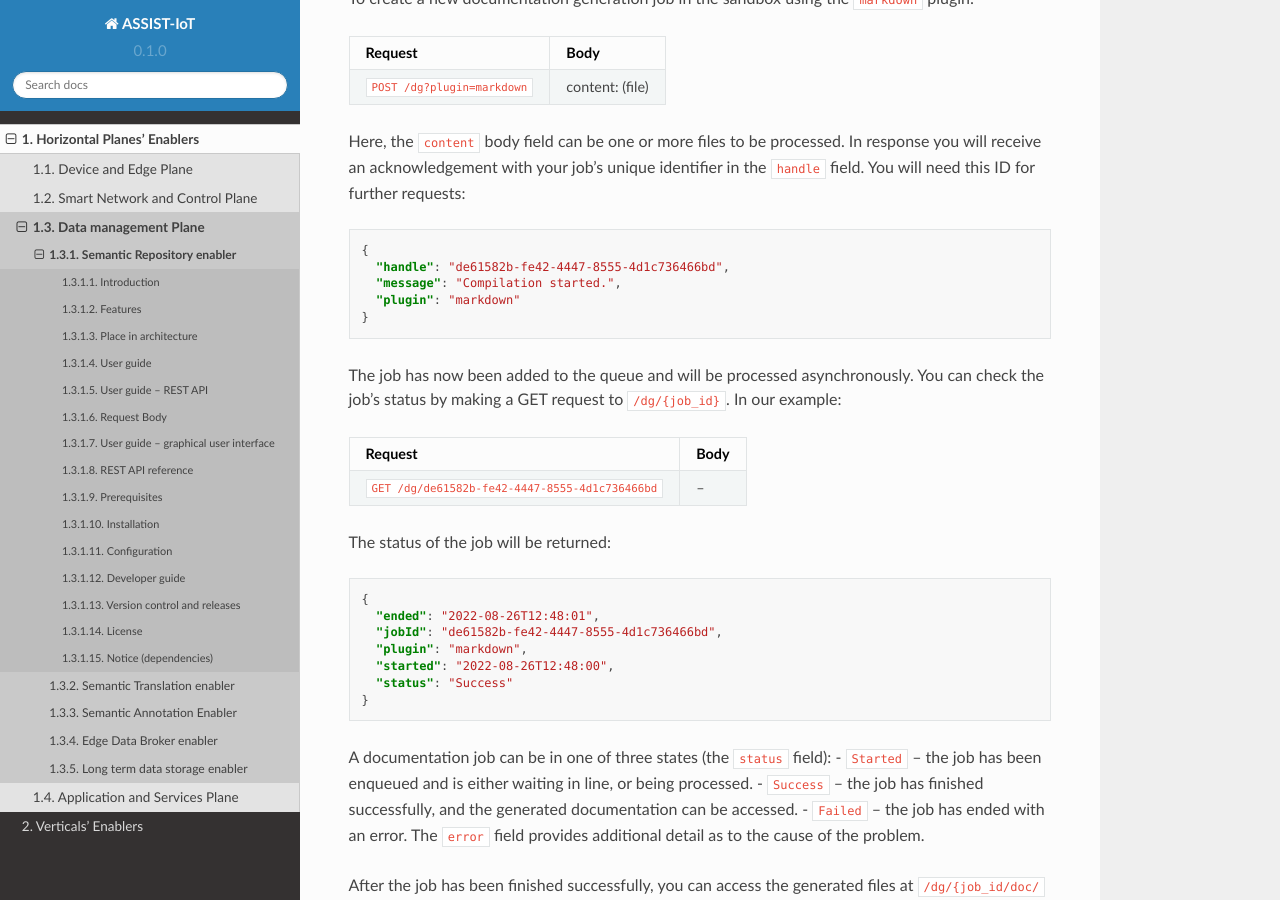
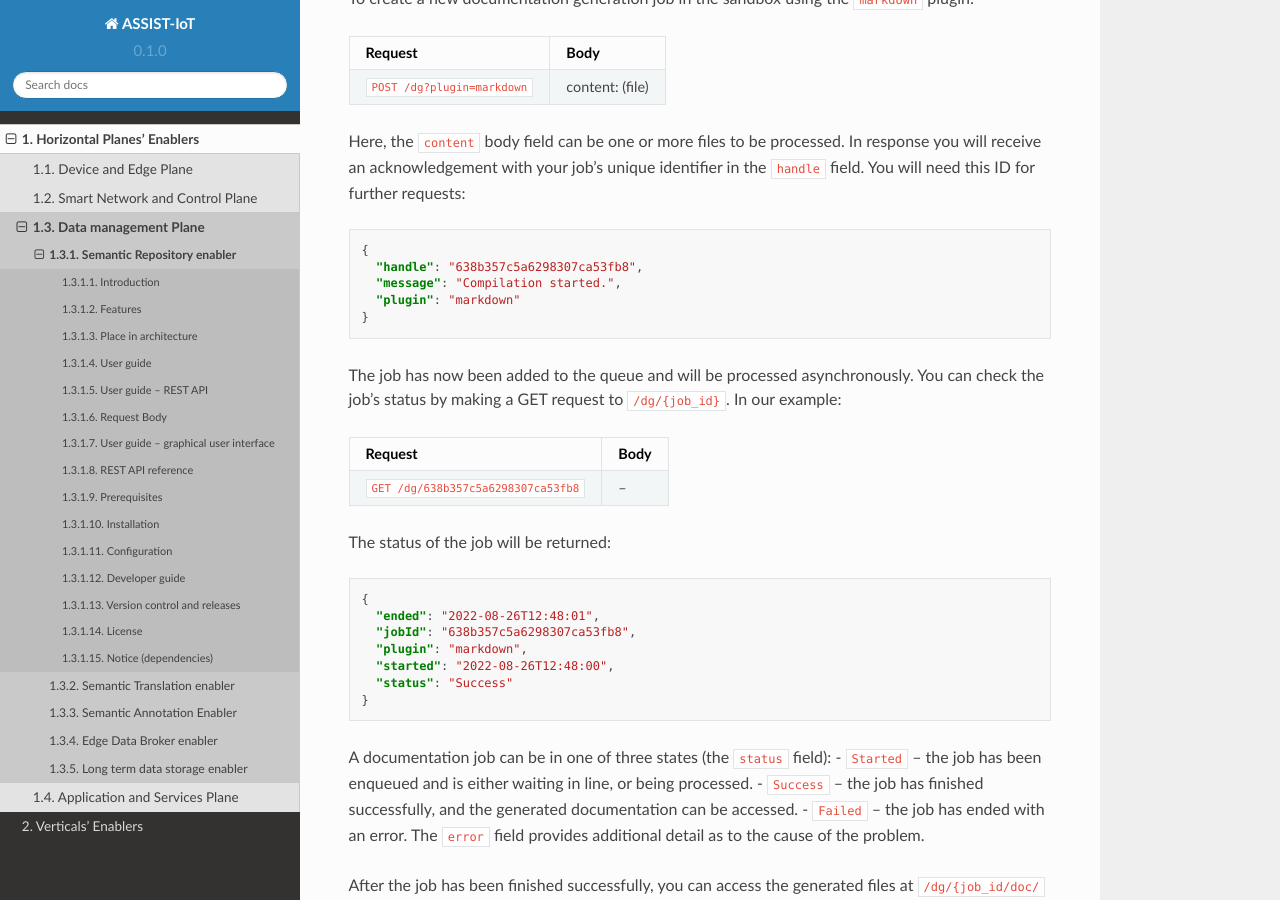
Before and after one commit to assist-iot/assist-iot-documentation, a Sphinx documentation site: the page built from docs/source/horizontal_planes/datamanagement/semantic_repository_enabler.rst, in a window 1280 px wide and 900 px high, scrolled down 19509 px. Built offline with Sphinx 7.4.7 and the Read the Docs theme 2.0.0, drawn with Linux system fonts in a browser that asks for light colours; some of the changed text lies outside the part shown.

Commit message:
Update Semantic Repository enabler

```diff
--- a/docs/source/horizontal_planes/datamanagement/semantic_repository_enabler.rst
+++ b/docs/source/horizontal_planes/datamanagement/semantic_repository_enabler.rst
@@ -1106,7 +1106,7 @@ for further requests:
 .. code:: json
 
    {
-     "handle": "de61582b-fe42-4447-8555-4d1c736466bd",
+     "handle": "638b357c5a6298307ca53fb8",
      "message": "Compilation started.",
      "plugin": "markdown"
    }
@@ -1115,11 +1115,11 @@ The job has now been added to the queue and will be processed
 asynchronously. You can check the job’s status by making a GET request
 to ``/dg/{job_id}``. In our example:
 
-================================================ ====
-Request                                          Body
-================================================ ====
-``GET /dg/de61582b-fe42-4447-8555-4d1c736466bd`` –
-================================================ ====
+==================================== ====
+Request                              Body
+==================================== ====
+``GET /dg/638b357c5a6298307ca53fb8`` –
+==================================== ====
 
 The status of the job will be returned:
 
@@ -1127,7 +1127,7 @@ The status of the job will be returned:
 
    {
      "ended": "2022-08-26T12:48:01",
-     "jobId": "de61582b-fe42-4447-8555-4d1c736466bd",
+     "jobId": "638b357c5a6298307ca53fb8",
      "plugin": "markdown",
      "started": "2022-08-26T12:48:00",
      "status": "Success"
--- a/docs/source/horizontal_planes/datamanagement/semantic_repository_enabler/api.html
+++ b/docs/source/horizontal_planes/datamanagement/semantic_repository_enabler/api.html
@@ -1730,7 +1730,7 @@ The keys here correspond to the plugin name when creating a new documentation jo
     <h3><a name="DocumentationJob"><code>DocumentationJob</code> - </a> <a class="up" href="#__Models">Up</a></h3>
     <div class='model-description'>A documentation generation job.</div>
     <div class="field-items">
-      <div class="param">jobId </div><div class="param-desc"><span class="param-type"><a href="#string">String</a></span> Unique job identifier. </div>
+      <div class="param">jobId </div><div class="param-desc"><span class="param-type"><a href="#string">String</a></span> Unique job identifier (24 lowercase hexadecimal characters). </div>
 <div class="param">plugin </div><div class="param-desc"><span class="param-type"><a href="#string">String</a></span> Key of the plugin used for this job. </div>
 <div class="param">status </div><div class="param-desc"><span class="param-type"><a href="#string">String</a></span> Current status of the job. </div>
         <div class="param-enum-header">Enum:</div>
```
Also changed, not shown: other parts of docs/source/horizontal_planes/datamanagement/semantic_repository_enabler.rst (+1 -1 lines).
